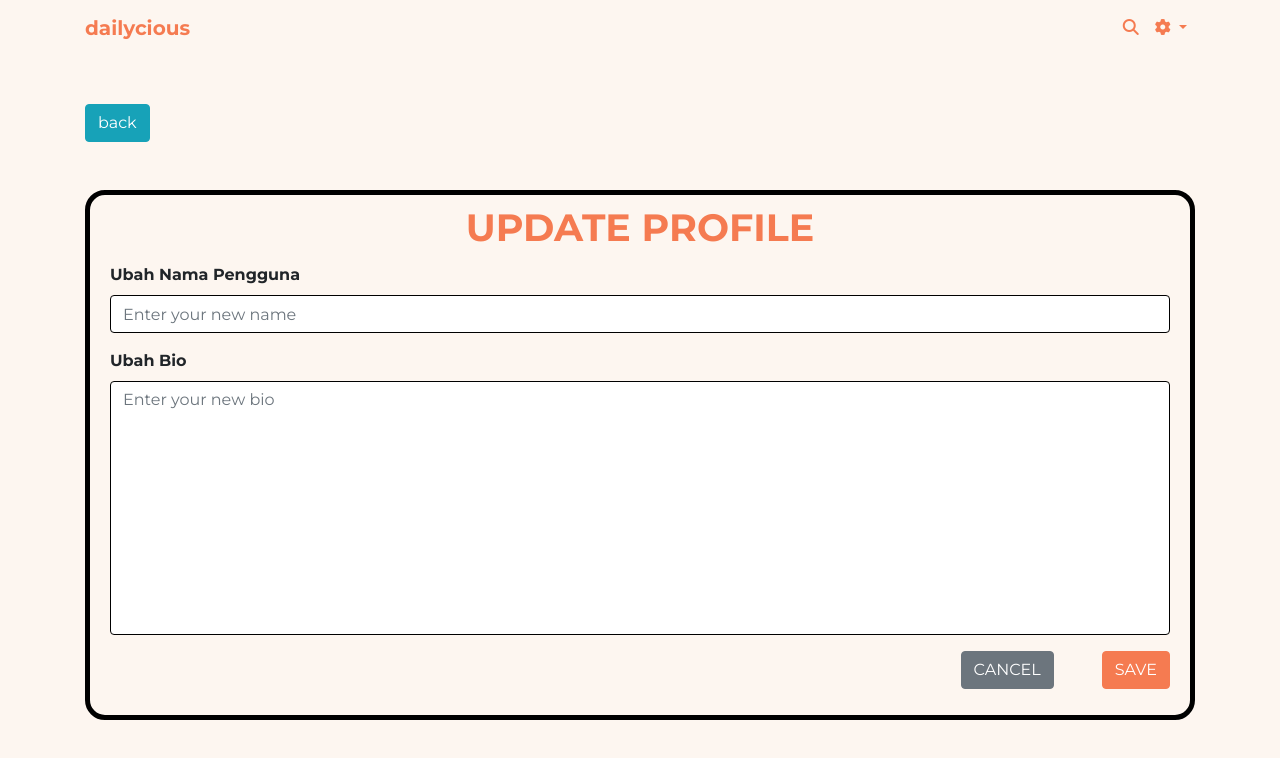
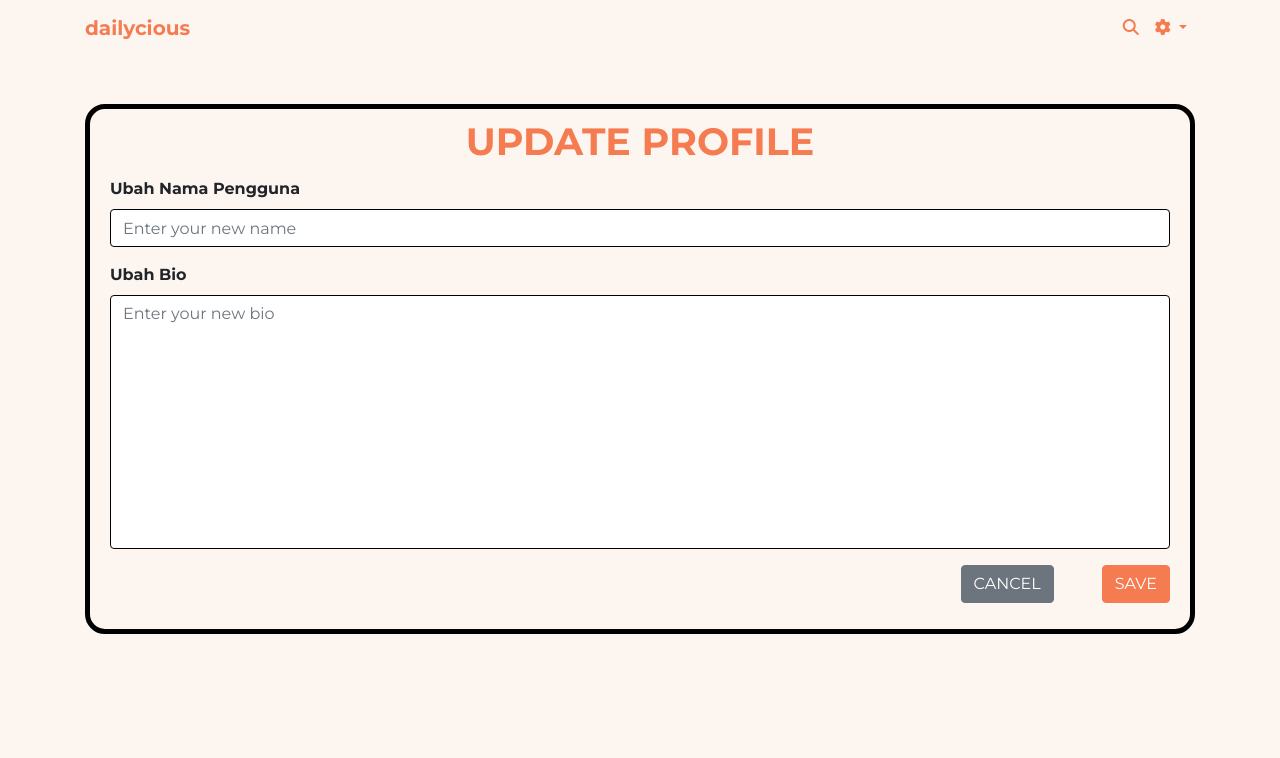
Before and after one commit to zulfaza/pemrog-web, a plain HTML site: page web/update.html in a window 1280 px wide. Drawn offline with nearby package versions, Linux system fonts and the light colour scheme; some packages are replaced by stand-ins of ours; no server answers.

Commit message:
nambah ui + memperbaiki bug

```diff
--- a/web/update.html
+++ b/web/update.html
@@ -69,7 +69,6 @@
 
 
   <div class="container mt-5 ">
-    <button type="button" class="btn btn-info mb-5" id="back">back</button>
     <div class="card">
       <div class="card-body">
         <div class="d-flex justify-content-center" >
@@ -181,10 +180,6 @@
 
 
       })
-      document.getElementById('back').addEventListener('click', () => {
-
-          window.location.href = './dashboard.html';
-      })
 
     document.getElementById('logout').addEventListener('click', () => {
       return firebase.auth().signOut().then(function () {
```
